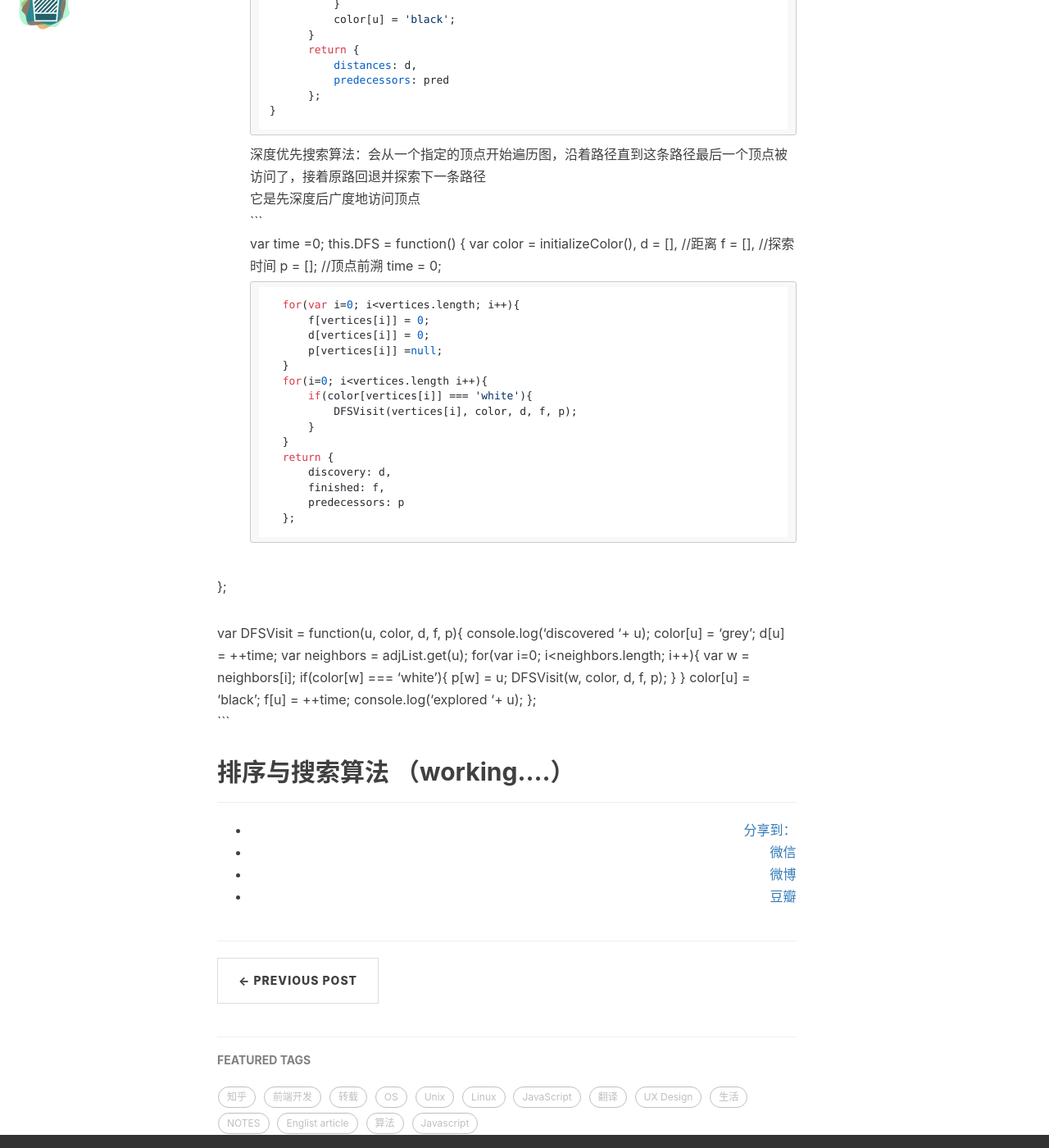
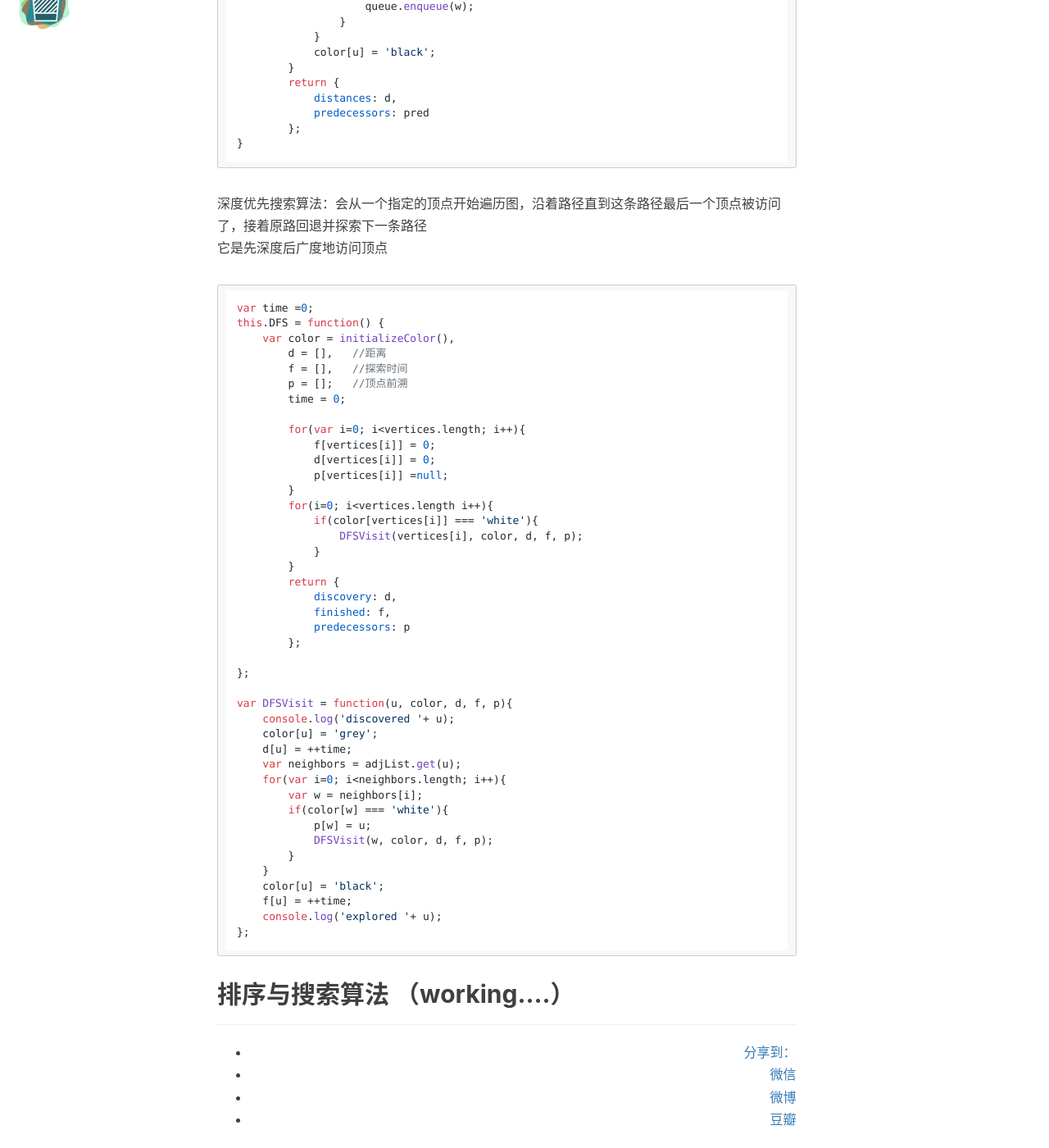
Before and after one commit to Tonnnylee/Tonnnylee.github.io, a Jekyll site: the page built from _posts/2016-4-2-[Algorithms]about-Javascript-data-and-algorithms.md, in a window 1280 px wide and 1400 px high, scrolled down 15670 px. Shown: the whole window at 82% size. Built offline with Jekyll 4.4.1, drawn with Linux system fonts in a browser that asks for light colours; nearby versions of some CDN libraries; comment, search, counter and statistics services are not loaded; some of the changed lines change nothing that is shown; some of the changed text lies outside the part shown.

Commit message:
replace bg-img with Algorithms.jpg

````diff
--- a/_posts/2016-4-2-[Algorithms]about-Javascript-data-and-algorithms.md
+++ b/_posts/2016-4-2-[Algorithms]about-Javascript-data-and-algorithms.md
@@ -3,20 +3,20 @@
 title:           "[算法]有关JavaScript数据结构与算法归纳笔记"
 subtitle:        "JavaScript Data Structures and Algorithms"
 author:          "BING"
-header-img:      "img/207354.jpg"
-categories: Javascript
+header-img:      "img/Algorithms.jpg"
+categories: JavaScript
 tags:
     - 算法
-    - Javascript
+    - JavaScript
 post-permission: true
 ---
 
 ## 前言
 
  在任何编程语言里，数据结构与算法一直扮演着非常重要的角色，它们是决定一个软件产品性能的关键所在，尤其是在比较大的项目中更有所体现
- JavaScript 也属于一门高级语言，也就是说Javascript底层或者说是原生已经实现了相当多的数据结构与算法，我们可以直接用来开发。但是
- 我们仅仅只是使用已经帮我们封装好的数据结构与算法的话，并不能帮助JavaScript开发者更深层地学习到JavaScript这门语言，所以让我们来探讨一下
- 一些数据结构与算法在JavaScript是如何表现的
+    JavaScript 也属于一门高级语言，也就是说Javascript底层或者说是原生已经实现了相当多的数据结构与算法，我们可以直接用来开发。但是
+ 我们仅仅只是使用已经帮我们封装好的数据结构与算法的话，并不能帮助JavaScript开发者更深层地学习到JavaScript这门语言，
+ 所以让我们来探讨一下一些数据结构与算法在JavaScript是如何表现的
 
  ## 内容来源
  本博文的内容来源是根据——[学习JavaScript数据结构与算法](https://book.douban.com/subject/26639401/),有兴趣的同学可以观看本书![JS-data](/img/in-post/JS-data.jpg)
@@ -64,7 +64,9 @@
  }
 
  ```
+
  上面的就是一个完整的栈类数据结构，我们可以使用它来写进制转换的算法，base就是你想要转换的基数，decNumber是你要转换的数
+
  ```
  function baseConverter(decNumber, base){
      var remStack = new Stack(),
@@ -96,6 +98,7 @@
  <h4 id="queue"></h4>
 ## 队列
 照例看看Queue类的完整实现：
+
 ```
 function Queue(){
     var items = [];
@@ -124,6 +127,7 @@
 ```
 队列有很多种改版，其中一个修改版是优先队列，元素的添加和移除是基于优先级的，实现一个优先队列，有两种选项：设置优先级，然后
 在正确的位置添加元素
+
 ```
 function PriorityQueue() {
     var items = [];
@@ -377,9 +381,11 @@
 }
 ```
  <h4 id="dictionary"></h4>
+
 ## 字典和散列表
 在字典中，存储的是[键，值]对，其中键名是用来查询特定元素的
 Dictionary部分代码实现
+
 ```
 function Dictionary() {
     var items = {};
@@ -416,6 +422,7 @@
 ```
 
  <h4 id="hash"></h4>
+
 ## 散列表
 散列算法的作用是尽可能地在数据结构中找到一个值，它是以数组的方式呈现的，不像字典一样是用对象来存储数据，查找一个
 值的时候，需要遍历整个数据结构来查找，所以存储多数据的情况下散列表比字典性能好
@@ -455,7 +462,8 @@
 
 }
 ```
- <h4 id="tree"></h4>
+<h4 id="tree"></h4>
+
 ## 树
 二叉搜索树:结点的左子结点比结点小，右子结点比结点大
 让我们创建一个BinarySearchTree类
@@ -618,11 +626,13 @@
 稍后解析最难的移除部分
 
 <h4 id="graph"></h4>
+
 ## 图
 有许多数据结构可以表示图，这里我们可以用邻接表来表示图，它就像如下图所示：
 ![linjiebiao](/img/in-post/lingjiebiao.png)
 
 照例，我们看看图的源代码:
+
 ```
 function Graph() {
     var vertices = [];
@@ -654,6 +664,7 @@
     };
 }
 ```
+
 有两种算法可以对图进行遍历：广度优先搜索和深度优先搜索，图遍历可以用来寻找特定的顶点或寻找两个顶点之间的路径，检查图是否连通，
 检查图是否含有环等
 深度优先搜索：使用的数据结构是——栈，通过将顶点存入栈中，顶点是沿着路径被探索的，存在新的相邻顶点就去访问
@@ -665,6 +676,7 @@
 * 黑色: 表示该顶点被访问过且被完全探索过
 广度优先搜索算法是，从指定的第一个顶点开始遍历图，先访问其所有的相邻点，就像访问图的一层
 广度优先搜索算法：
+
 ```
 var initializeColor = function(){
     var color = [];
@@ -706,8 +718,10 @@
         };
 }
 ```
+
 深度优先搜索算法：会从一个指定的顶点开始遍历图，沿着路径直到这条路径最后一个顶点被访问了，接着原路回退并探索下一条路径
 它是先深度后广度地访问顶点
+
 ```
 var time =0;
 this.DFS = function() {
````
Also changed, not shown: img/Algorithms.jpg (added).
